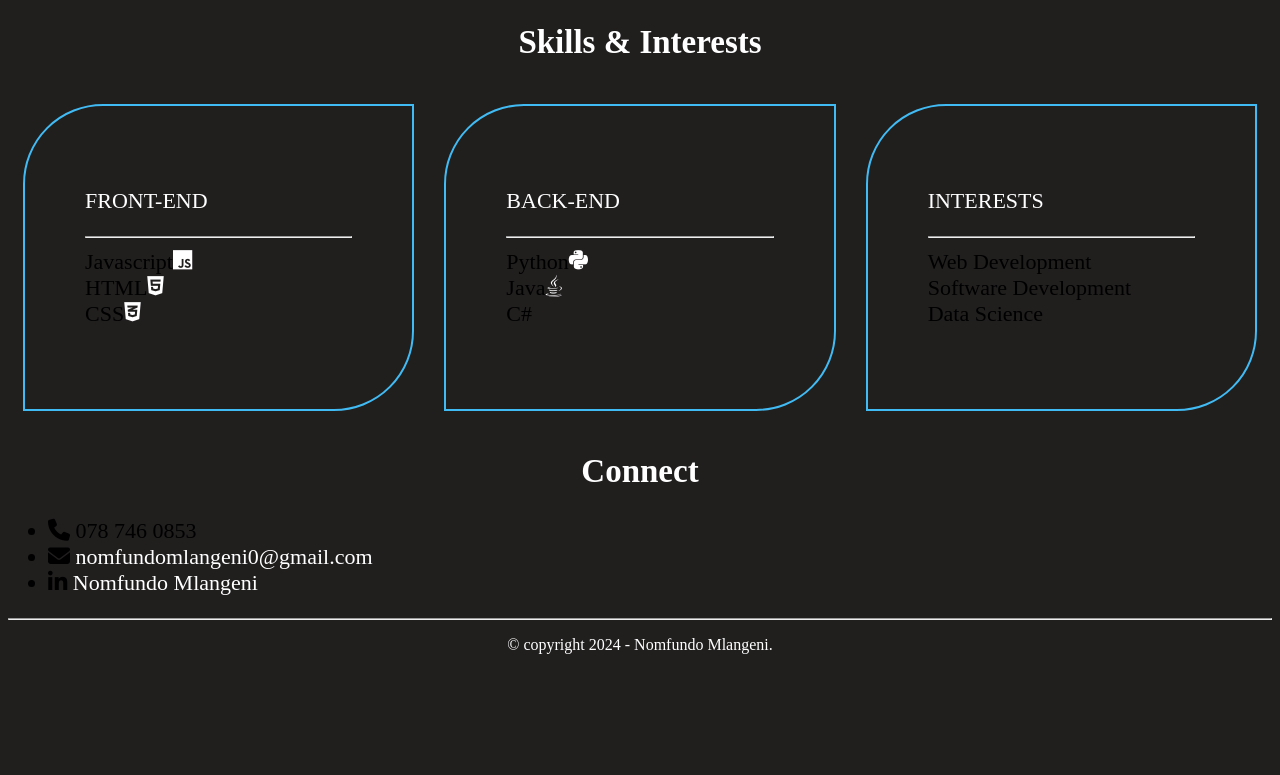
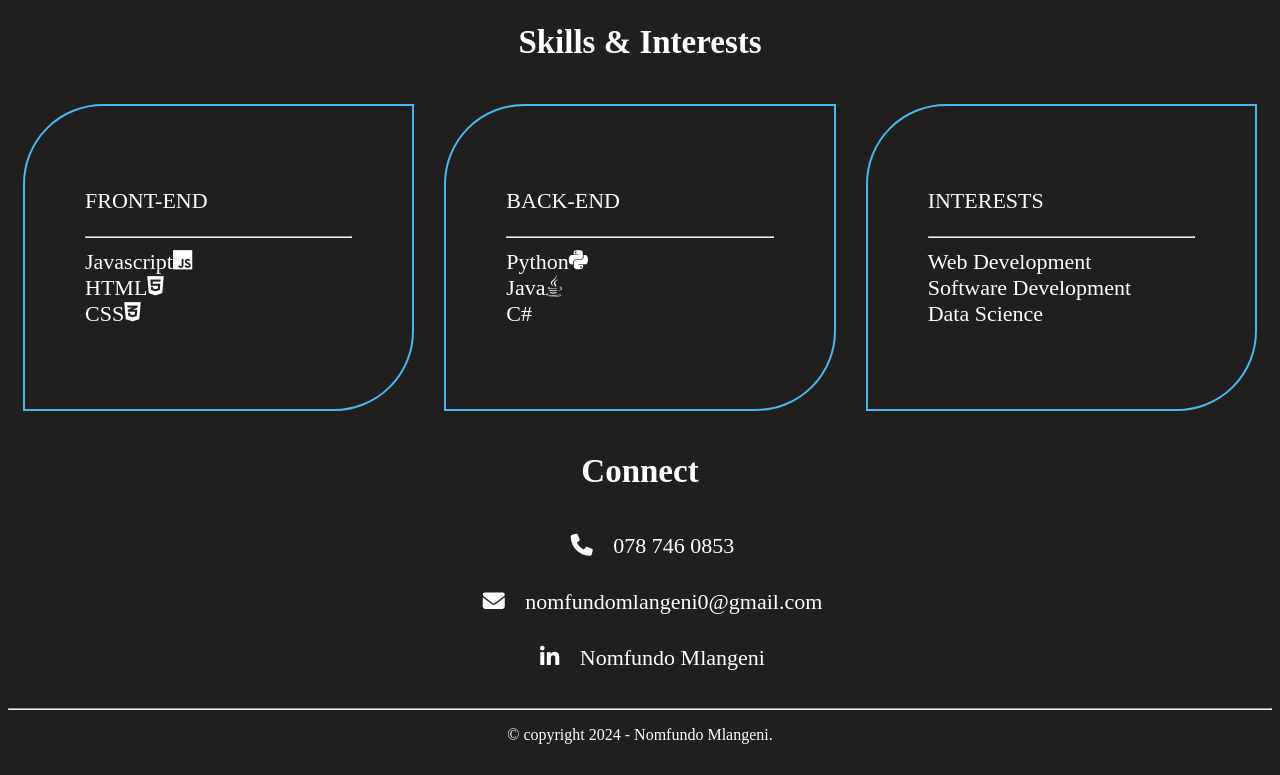
Before and after one commit to NomfundoFlorence/NomfundoFlorence.github.io, a plain HTML site: page index.html in a window 1280 px wide. Shown: the part 538-1313 px from the top of the page. Before the commit the page ends 1223 px from the top, so only its background shows below. Drawn offline with Linux system fonts and the light colour scheme.

Commit message:
modified contacts section for different screen sizes

```diff
--- a/index.html
+++ b/index.html
@@ -100,25 +100,26 @@
 
       <section id="connect">
         <h2>Connect</h2>
-        <ul>
+        <ul class="contactDetails">
           <li>
             <i class="fa-solid fa-phone"></i>
-            078 746 0853
+            <span class="tel"> 078 746 0853 </span>
           </li>
           <li>
-            <i class="fa-solid fa-envelope"></i>
-            <a href="mailto:nomfundomlangeni0@gmail.com" class="mail">
-              nomfundomlangeni0@gmail.com
+            <a href="mailto:nomfundomlangeni0@gmail.com" class="icon-email">
+              <i class="fa-solid fa-envelope"></i>
+              <span class="email"> nomfundomlangeni0@gmail.com </span>
             </a>
           </li>
           <li>
-            <i class="fa-brands fa-linkedin-in"></i>
             <a
               href="https://www.linkedin.com/in/nomfundo-mlangeni-221b83227/"
-              class="linkedIn"
+              class="icon-linkedIn"
               target="_blank"
-              >Nomfundo Mlangeni</a
             >
+              <i class="fa-brands fa-linkedin-in"></i>
+              <span class="linkedIn"> Nomfundo Mlangeni </span>
+            </a>
           </li>
         </ul>
       </section>
--- a/styles.css
+++ b/styles.css
@@ -27,10 +27,6 @@ nav {
   border-radius: 10px;
 }
 
-li {
-  color: #000000;
-}
-
 nav ul {
   list-style-type: none;
   display: flex;
@@ -38,6 +34,7 @@ nav ul {
 nav ul li,
 .cv {
   margin: 0px 20px 2px 20px;
+  color: #000000;
   font-size: 18px;
 }
 
@@ -69,15 +66,9 @@ h2 {
   grid-template-columns: auto;
 }
 
-/* @media (min-width: 768px) {
-  .intro-image {
-    grid-template-columns: repeat(2, 1fr);
-    justify-content: space-between;
-  }
-} */
-
 .intro {
   text-align: center;
+  padding: 0%;
 }
 
 .name,
@@ -98,6 +89,7 @@ img {
 
 .about-me {
   display: grid;
+  /* grid-column: 2 / 3; */
   width: 50%;
   margin: 0 auto;
   text-align: center;
@@ -121,12 +113,14 @@ img {
   padding: 60px;
   margin: 15px;
 }
+
 .feList,
 .beList,
 .intList {
   list-style: none;
   padding: 0;
 }
+
 .javascript,
 .html,
 .css,
@@ -135,8 +129,20 @@ img {
   display: flex;
 }
 
-a.mail:hover,
-a.linkedIn:hover {
+.contactDetails {
+  list-style: none;
+  display: flex;
+  justify-content: space-evenly;
+}
+
+.linkedIn,
+.email,
+.tel {
+  display: none;
+}
+
+a.icon-email:hover,
+a.icon-linkedIn:hover {
   color: rgb(65, 187, 243);
 }
 
@@ -145,14 +151,29 @@ footer {
   font-size: medium;
 }
 
-@media (min-width: 768px) {
+@media (min-width: 1023px) {
   .intro-image {
     grid-template-columns: repeat(2, 1fr);
-    justify-content: space-between;
-  }
-
-  .skills {
-    grid-template-columns: repeat(auto-fit, minmax(250px, 1fr));
     justify-content: space-evenly;
   }
 }
+
+@media (min-width: 768px) {
+  .skills {
+    grid-template-columns: repeat(auto-fit, minmax(250px, 1fr));
+    grid-column: 2 / 3;
+    justify-content: space-evenly;
+  }
+
+  .contactDetails {
+    display: block;
+    text-align: center;
+  }
+
+  .linkedIn,
+  .email,
+  .tel {
+    display: inline-flex;
+    padding: 15px;
+  }
+}
```
